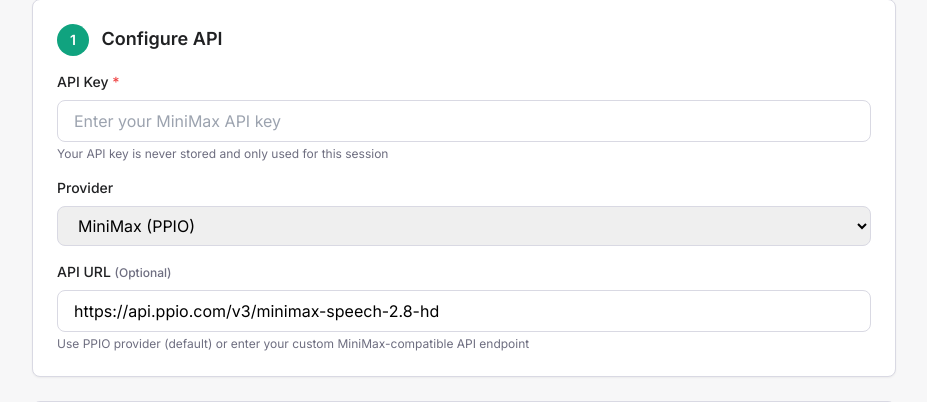
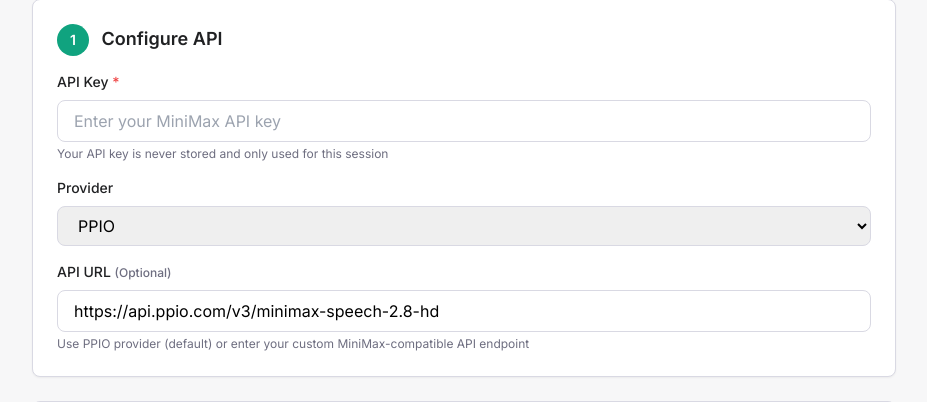
Before and after one commit to irismaker/pdf-to-audio, a Flask app: page / in a window 1280 px wide. Shown: the part 122-524 px from the top of the page, without its empty margins (176-1103 px from the left). Run offline with Flask 3, Linux system fonts and the light colour scheme; some libraries are stand-ins or nearby versions.

Commit message:
Update provider naming and README documentation
- Change "MiniMax (PPIO)" to "PPIO" throughout documentation
- Clarify that PPIO and MiniMax are separate entities
- Update provider descriptions with model information
- Update web interface dropdown to show "PPIO" instead of "MiniMax (PPIO)"
- Update roadmap to show completed items
- Add all provider examples to Python usage section
- Update Contributing section with guide reference

```diff
--- a/templates/index.html
+++ b/templates/index.html
@@ -65,7 +65,7 @@
                         id="provider"
                         class="w-full px-4 py-2 border border-gray-mid rounded-lg focus:outline-none focus:ring-2 focus:ring-accent focus:border-transparent"
                     >
-                        <option value="minimax">MiniMax (PPIO)</option>
+                        <option value="minimax">PPIO</option>
                         <option value="novita">Novita AI</option>
                         <option value="elevenlabs">ElevenLabs</option>
                         <option value="azure">Azure Cognitive Services</option>
```
Also changed, not shown: README.md.
